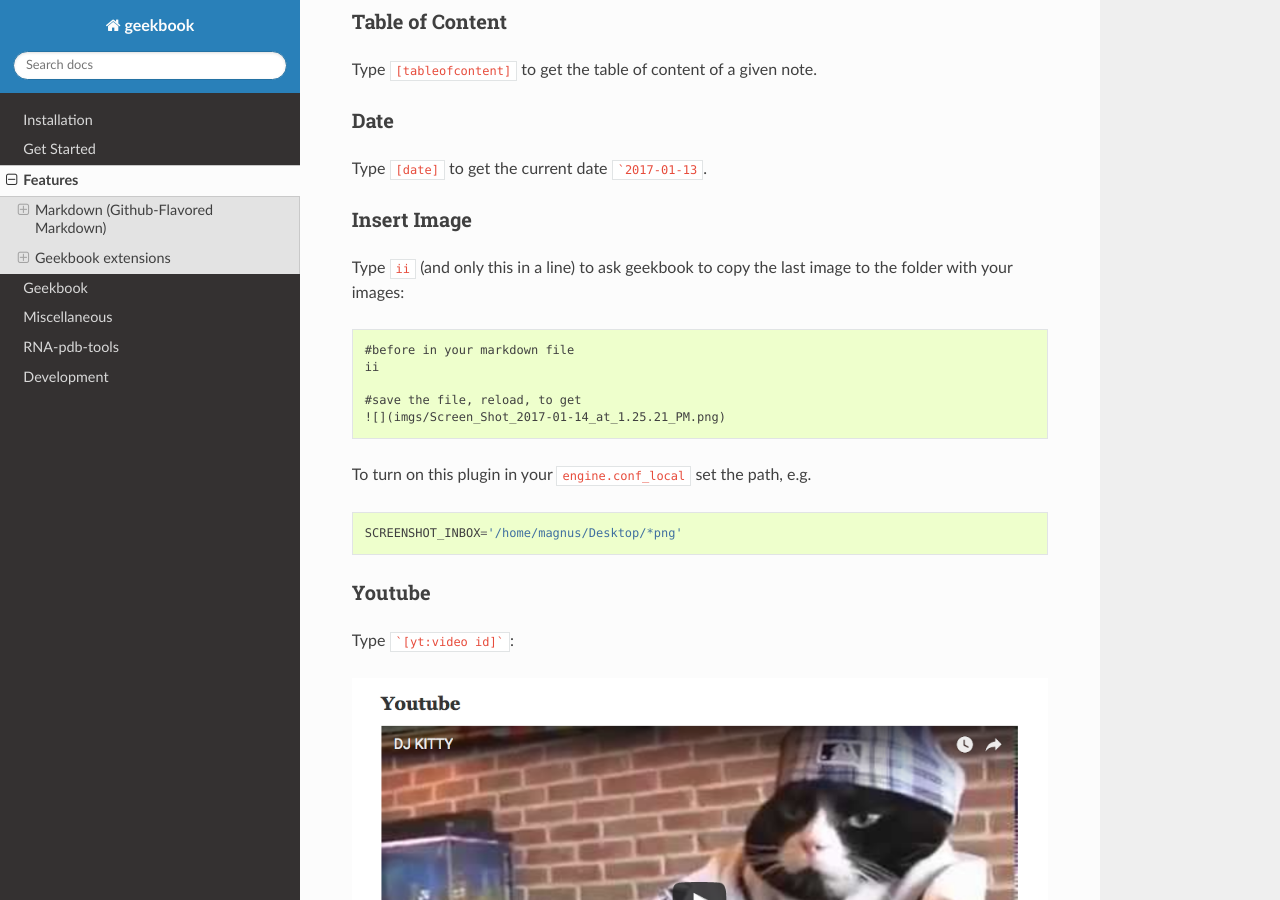
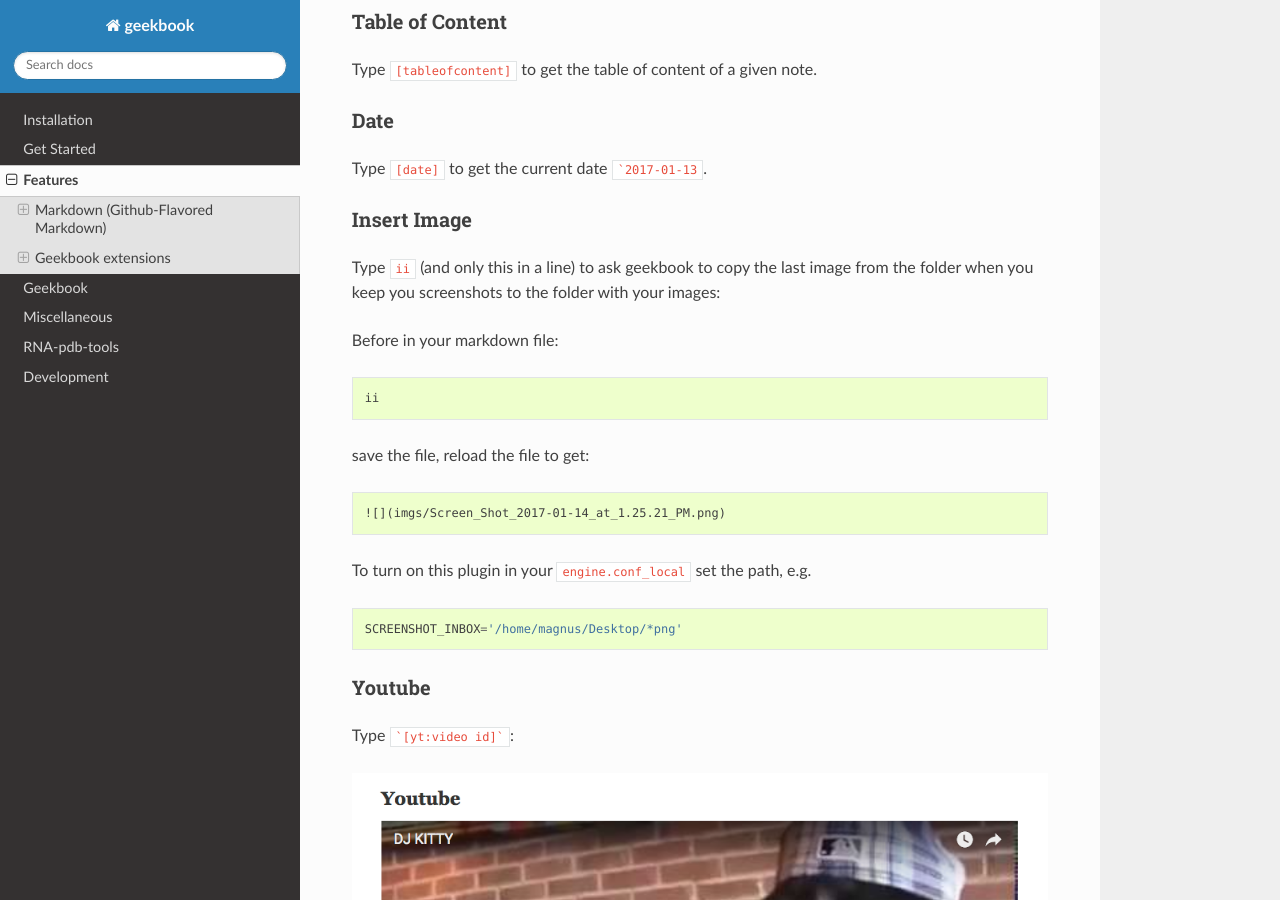
Before and after one commit to mmagnus/geekbook, a Sphinx documentation site: the page built from docs/source/features.rst, in a window 1280 px wide and 900 px high, scrolled down 997 px. Built offline with Sphinx 7.4.7 and the Read the Docs theme 2.0.0, drawn with Linux system fonts in a browser that asks for light colours.

Commit message:
Update features.rst

```diff
--- a/docs/source/features.rst
+++ b/docs/source/features.rst
@@ -42,13 +42,15 @@
 
 Insert Image
 ~~~~~~~~~~~~~~~~~~~~~~~~~~~~~~~~~~~~~~~~~~~~~~~
-Type ``ii`` (and only this in a line) to ask geekbook to copy the last image to
+Type ``ii`` (and only this in a line) to ask geekbook to copy the last image from the folder when you keep you screenshots to
 the folder with your images::
 
-   #before in your markdown file
+Before in your markdown file::
+
    ii
 
-   #save the file, reload, to get
+save the file, reload the file to get::
+
    ![](imgs/Screen_Shot_2017-01-14_at_1.25.21_PM.png)
 
 To turn on this plugin in your ``engine.conf_local`` set the path, e.g. ::
```
